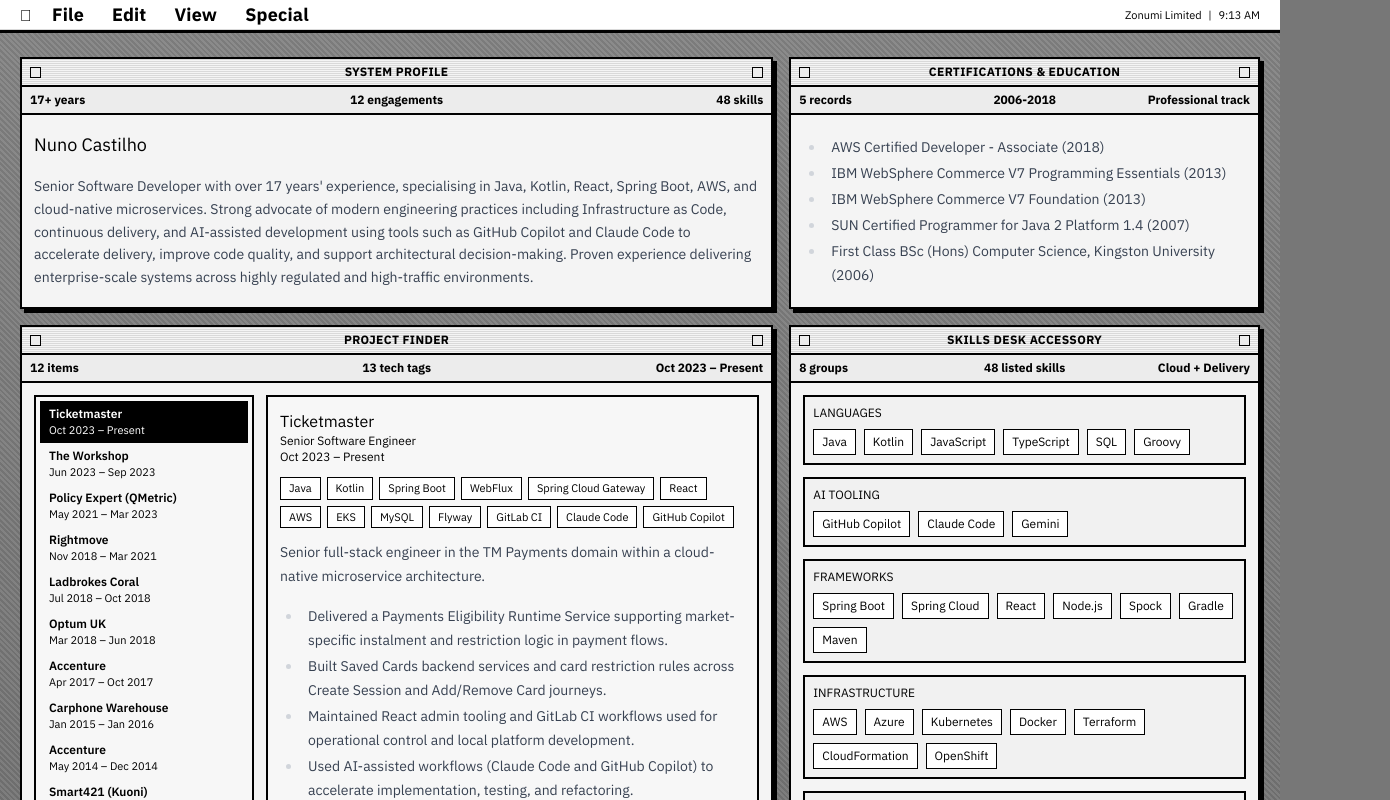
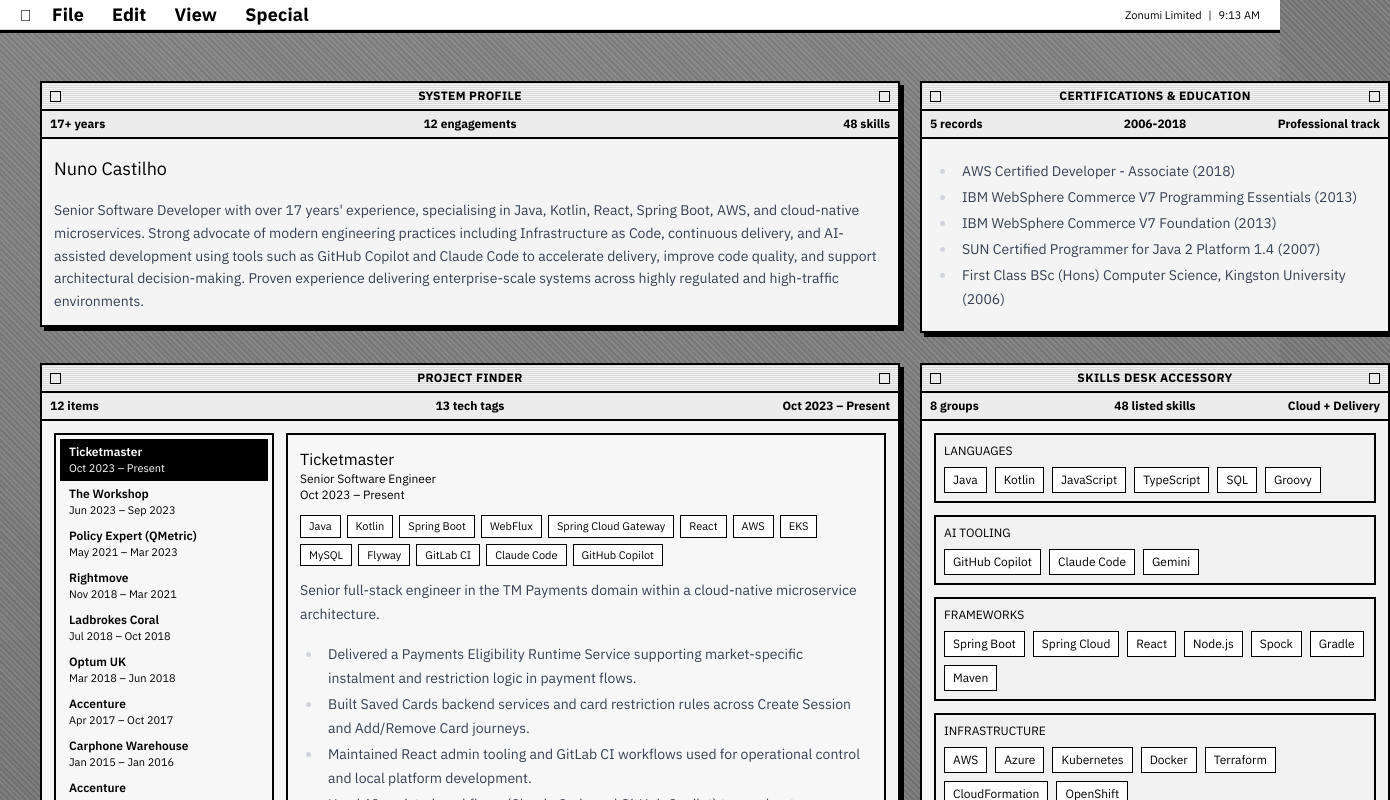
Before and after one commit to zonumi/zonumi-website, a Next.js app: page / in a window 1280 px wide. Shown: the top 800 px of the page, 1390 px wide, since content can reach past the window. Built offline with nearby package versions, Linux system fonts and the light colour scheme.

Commit message:
style: polish menu bar icon rendering

```diff
--- a/src/components/MacDesktop.tsx
+++ b/src/components/MacDesktop.tsx
@@ -1,11 +1,19 @@
 "use client";
 
-import { useEffect, useMemo, useState } from "react";
+import { type ReactNode, useEffect, useMemo, useRef, useState } from "react";
 import Markdown from "react-markdown";
 import type { Engagement, Profile } from "@/lib/markdown-utils";
 
 type Panel = "about" | "skills" | "engagements" | "contact";
 type MenuKey = "file" | "edit" | "view" | "special";
+type WindowId =
+  | "about-profile"
+  | "about-certs"
+  | "about-project"
+  | "about-skills"
+  | "panel-skills"
+  | "panel-engagements"
+  | "panel-contact";
 
 type MacDesktopProps = {
   profile: Profile;
@@ -16,6 +24,12 @@ type MenuAction = {
   label: string;
   panel?: Panel;
   href?: string;
+};
+
+type WindowState = {
+  x: number;
+  y: number;
+  z: number;
 };
 
 const CONTACT_EMAIL = "nuno.castilho@outlook.com";
@@ -45,17 +59,39 @@ const MENU_ITEMS: Record<MenuKey, MenuAction[]> = {
   ]
 };
 
+const INITIAL_WINDOWS: Record<WindowId, WindowState> = {
+  "about-profile": { x: 20, y: 24, z: 1 },
+  "about-certs": { x: 900, y: 24, z: 2 },
+  "about-project": { x: 20, y: 306, z: 3 },
+  "about-skills": { x: 900, y: 306, z: 4 },
+  "panel-skills": { x: 56, y: 44, z: 5 },
+  "panel-engagements": { x: 56, y: 44, z: 6 },
+  "panel-contact": { x: 120, y: 72, z: 7 }
+};
+
+const PANEL_WINDOW_MAP: Record<Exclude<Panel, "about">, WindowId> = {
+  skills: "panel-skills",
+  engagements: "panel-engagements",
+  contact: "panel-contact"
+};
+
 export function MacDesktop({ profile, engagements }: MacDesktopProps) {
   const [activePanel, setActivePanel] = useState<Panel>("about");
   const [activeMenu, setActiveMenu] = useState<MenuKey | null>(null);
   const [selectedSlug, setSelectedSlug] = useState(engagements[0]?.slug ?? "");
   const [clockText, setClockText] = useState("");
   const [copiedEmail, setCopiedEmail] = useState(false);
+  const [isDesktopLayout, setIsDesktopLayout] = useState(false);
+  const [zCounter, setZCounter] = useState(20);
+  const [windowPositions, setWindowPositions] = useState(INITIAL_WINDOWS);
+  const dragRef = useRef<{ id: WindowId; offsetX: number; offsetY: number } | null>(null);
+  const canvasRef = useRef<HTMLDivElement | null>(null);
 
   const selectedEngagement = useMemo(
     () => engagements.find((engagement) => engagement.slug === selectedSlug) ?? engagements[0],
     [engagements, selectedSlug]
   );
+
   const [aboutSummaryContent, certificationsContent] = useMemo(() => {
     const sectionHeadingPattern = /^##\s+Certifications and Education\s*$/im;
     const match = profile.content.match(sectionHeadingPattern);
@@ -69,6 +105,7 @@ export function MacDesktop({ profile, engagements }: MacDesktopProps) {
     const certifications = profile.content.slice(match.index + heading.length).trim();
     return [summary, certifications];
   }, [profile.content]);
+
   const yearsExperience = 17;
   const skillGroups = Object.keys(profile.skills).length;
   const totalSkills = Object.values(profile.skills).reduce((sum, skills) => sum + skills.length, 0);
@@ -99,9 +136,93 @@ export function MacDesktop({ profile, engagements }: MacDesktopProps) {
     return () => window.removeEventListener("click", closeMenus);
   }, []);
 
+  useEffect(() => {
+    const media = window.matchMedia("(min-width: 1024px)");
+    const updateLayout = () => setIsDesktopLayout(media.matches);
+    updateLayout();
+    media.addEventListener("change", updateLayout);
+    return () => media.removeEventListener("change", updateLayout);
+  }, []);
+
+  useEffect(() => {
+    if (!isDesktopLayout) {
+      dragRef.current = null;
+      return;
+    }
+
+    const onMouseMove = (event: MouseEvent) => {
+      const drag = dragRef.current;
+      const canvas = canvasRef.current;
+      if (!drag || !canvas) return;
+
+      const rect = canvas.getBoundingClientRect();
+      const x = Math.max(0, event.clientX - rect.left - drag.offsetX);
+      const y = Math.max(0, event.clientY - rect.top - drag.offsetY);
+
+      setWindowPositions((current) => ({
+        ...current,
+        [drag.id]: {
+          ...current[drag.id],
+          x,
+          y
+        }
+      }));
+    };
+
+    const onMouseUp = () => {
+      dragRef.current = null;
+    };
+
+    window.addEventListener("mousemove", onMouseMove);
+    window.addEventListener("mouseup", onMouseUp);
+
+    return () => {
+      window.removeEventListener("mousemove", onMouseMove);
+      window.removeEventListener("mouseup", onMouseUp);
+    };
+  }, [isDesktopLayout]);
+
+  const bringToFront = (id: WindowId) => {
+    setZCounter((prev) => {
+      const next = prev + 1;
+      setWindowPositions((current) => ({
+        ...current,
+        [id]: {
+          ...current[id],
+          z: next
+        }
+      }));
+      return next;
+    });
+  };
+
+  const beginDrag = (id: WindowId, event: React.MouseEvent<HTMLDivElement>) => {
+    if (!isDesktopLayout) return;
+
+    event.preventDefault();
+    event.stopPropagation();
+    bringToFront(id);
+
+    const canvas = canvasRef.current;
+    if (!canvas) return;
+
+    const rect = canvas.getBoundingClientRect();
+    const current = windowPositions[id];
+
+    dragRef.current = {
+      id,
+      offsetX: event.clientX - rect.left - current.x,
+      offsetY: event.clientY - rect.top - current.y
+    };
+  };
+
   const openPanel = (panel: Panel) => {
     setActivePanel(panel);
     setActiveMenu(null);
+
+    if (panel !== "about") {
+      bringToFront(PANEL_WINDOW_MAP[panel]);
+    }
   };
 
   const handleCopyEmail = async () => {
@@ -122,6 +243,42 @@ export function MacDesktop({ profile, engagements }: MacDesktopProps) {
         : activePanel === "engagements"
           ? "Project Finder"
           : "Contact Console";
+
+  const getWindowStyle = (id: WindowId, width: number | string) => {
+    if (!isDesktopLayout) return undefined;
+
+    const state = windowPositions[id];
+    return {
+      left: state.x,
+      top: state.y,
+      width,
+      zIndex: state.z
+    };
+  };
+
+  const renderWindowFrame = (
+    id: WindowId,
+    title: string,
+    subbar: ReactNode,
+    content: ReactNode,
+    width: number | string,
+    extraClass = ""
+  ) => (
+    <section
+      className={`mac-window ${isDesktopLayout ? "absolute" : ""} ${extraClass}`}
+      style={getWindowStyle(id, width)}
+      onMouseDown={() => (isDesktopLayout ? bringToFront(id) : null)}
+      data-window-id={id}
+    >
+      <div className="mac-titlebar mac-drag-handle" onMouseDown={(event) => beginDrag(id, event)}>
+        <span className="mac-dot" />
+        <h2>{title}</h2>
+        <span className="mac-dot" />
+      </div>
+      <div className="mac-subbar">{subbar}</div>
+      {content}
+    </section>
+  );
 
   const renderProjectFinder = (constrainedHeight = false) => (
     <div className={`grid gap-3 lg:grid-cols-[220px_1fr] ${constrainedHeight ? "h-full" : ""}`}>
@@ -172,6 +329,7 @@ export function MacDesktop({ profile, engagements }: MacDesktopProps) {
       </article>
     </div>
   );
+
   const renderSkills = () => (
     <div className="space-y-3">
       {Object.entries(profile.skills).map(([group, skills]) => (
@@ -188,6 +346,127 @@ export function MacDesktop({ profile, engagements }: MacDesktopProps) {
       ))}
     </div>
   );
+
+  const aboutWindows = (
+    <>
+      {renderWindowFrame(
+        "about-profile",
+        "System Profile",
+        <>
+          <p>{yearsExperience}+ years</p>
+          <p>{engagements.length} engagements</p>
+          <p>{totalSkills} skills</p>
+        </>,
+        <div className="mac-window-content space-y-4">
+          <div>
+            <h2 className="mt-1 text-lg">{profile.name}</h2>
+          </div>
+          <div className="prose prose-sm max-w-none prose-headings:font-semibold prose-p:leading-relaxed prose-li:my-0.5 prose-ul:my-2">
+            <Markdown>{aboutSummaryContent}</Markdown>
+          </div>
+        </div>,
+        860
+      )}
+
+      {renderWindowFrame(
+        "about-certs",
+        "Certifications & Education",
+        <>
+          <p>{certificationsCount} records</p>
+          <p>2006-2018</p>
+          <p>Professional track</p>
+        </>,
+        <div className="mac-window-content">
+          {certificationsContent ? (
+            <div className="prose prose-sm max-w-none prose-p:leading-relaxed prose-li:my-0.5 prose-ul:my-2">
+              <Markdown>{certificationsContent}</Markdown>
+            </div>
+          ) : (
+            <p className="text-sm">No certifications section found in profile content.</p>
+          )}
+        </div>,
+        470
+      )}
+
+      {renderWindowFrame(
+        "about-project",
+        "Project Finder",
+        <>
+          <p>{engagements.length} items</p>
+          <p>{selectedEngagement?.technologies.length ?? 0} tech tags</p>
+          <p>{selectedEngagement?.period ?? "No period"}</p>
+        </>,
+        <div className="mac-window-content h-[320px] xl:h-[460px]">{renderProjectFinder(true)}</div>,
+        860
+      )}
+
+      {renderWindowFrame(
+        "about-skills",
+        "Skills Desk Accessory",
+        <>
+          <p>{skillGroups} groups</p>
+          <p>{totalSkills} listed skills</p>
+          <p>Cloud + Delivery</p>
+        </>,
+        <div className="mac-scroll mac-window-content h-[320px] overflow-y-scroll xl:h-[460px]">{renderSkills()}</div>,
+        470
+      )}
+    </>
+  );
+
+  const singlePanelWindow =
+    activePanel === "about"
+      ? null
+      : renderWindowFrame(
+          PANEL_WINDOW_MAP[activePanel],
+          panelTitle,
+          activePanel === "skills" ? (
+            <>
+              <p>{skillGroups} groups</p>
+              <p>{totalSkills} listed skills</p>
+              <p>Capability index</p>
+            </>
+          ) : activePanel === "engagements" ? (
+            <>
+              <p>{engagements.length} contracts</p>
+              <p>{selectedEngagement?.technologies.length ?? 0} tech tags</p>
+              <p>{selectedEngagement?.client ?? "No selection"}</p>
+            </>
+          ) : (
+            <>
+              <p>3 quick actions</p>
+              <p>Email + LinkedIn + GitHub</p>
+              <p>Response ready</p>
+            </>
+          ),
+          <div className="mac-window-content">
+            {activePanel === "skills" ? renderSkills() : null}
+            {activePanel === "engagements" ? renderProjectFinder() : null}
+            {activePanel === "contact" ? (
+              <div className="space-y-4 text-sm">
+                <p>Use menu commands or quick actions below to contact Nuno.</p>
+                <div className="flex flex-wrap gap-2">
+                  <button type="button" onClick={handleCopyEmail} className="mac-action">
+                    {copiedEmail ? "Email Copied" : "Copy Email"}
+                  </button>
+                  <a className="mac-action" href={`mailto:${CONTACT_EMAIL}`}>
+                    Send Email
+                  </a>
+                  <a className="mac-action" href={LINKEDIN_URL} target="_blank" rel="noreferrer">
+                    Open LinkedIn
+                  </a>
+                  <a className="mac-action" href={GITHUB_URL} target="_blank" rel="noreferrer">
+                    Open GitHub
+                  </a>
+                </div>
+                <p className="text-xs">
+                  Direct contact: <strong>{CONTACT_EMAIL}</strong>
+                </p>
+              </div>
+            ) : null}
+          </div>,
+          isDesktopLayout ? 980 : "100%"
+        );
 
   return (
     <main className="mac-desktop min-h-screen">
@@ -237,142 +516,8 @@ export function MacDesktop({ profile, engagements }: MacDesktopProps) {
       </header>
 
       <section className="mx-auto w-full max-w-[1400px] px-3 py-4 sm:px-5 md:py-6">
-        <div className="space-y-4">
-          {activePanel === "about" ? (
-            <>
-              <div className="grid gap-4 xl:grid-cols-[1.6fr_1fr] xl:grid-rows-[auto_auto]">
-                <section className="mac-window xl:col-start-1 xl:row-start-1">
-                  <div className="mac-titlebar">
-                    <span className="mac-dot" />
-                    <h1>System Profile</h1>
-                    <span className="mac-dot" />
-                  </div>
-                  <div className="mac-subbar">
-                    <p>{yearsExperience}+ years</p>
-                    <p>{engagements.length} engagements</p>
-                    <p>{totalSkills} skills</p>
-                  </div>
-                  <div className="mac-window-content space-y-4">
-                    <div>
-                      <h2 className="mt-1 text-lg">{profile.name}</h2>
-                    </div>
-                    <div className="prose prose-sm max-w-none prose-headings:font-semibold prose-p:leading-relaxed prose-li:my-0.5 prose-ul:my-2">
-                      <Markdown>{aboutSummaryContent}</Markdown>
-                    </div>
-                  </div>
-                </section>
-
-                <section className="mac-window xl:col-start-2 xl:row-start-1">
-                  <div className="mac-titlebar">
-                    <span className="mac-dot" />
-                    <h2>Certifications & Education</h2>
-                    <span className="mac-dot" />
-                  </div>
-                  <div className="mac-subbar">
-                    <p>{certificationsCount} records</p>
-                    <p>2006-2018</p>
-                    <p>Professional track</p>
-                  </div>
-                  <div className="mac-window-content">
-                    {certificationsContent ? (
-                      <div className="prose prose-sm max-w-none prose-p:leading-relaxed prose-li:my-0.5 prose-ul:my-2">
-                        <Markdown>{certificationsContent}</Markdown>
-                      </div>
-                    ) : (
-                      <p className="text-sm">No certifications section found in profile content.</p>
-                    )}
-                  </div>
-                </section>
-
-                <section className="mac-window xl:col-start-1 xl:row-start-2">
-                  <div className="mac-titlebar">
-                    <span className="mac-dot" />
-                    <h2>Project Finder</h2>
-                    <span className="mac-dot" />
-                  </div>
-                  <div className="mac-subbar">
-                    <p>{engagements.length} items</p>
-                    <p>{selectedEngagement?.technologies.length ?? 0} tech tags</p>
-                    <p>{selectedEngagement?.period ?? "No period"}</p>
-                  </div>
-                  <div className="mac-window-content h-[320px] xl:h-[460px]">{renderProjectFinder(true)}</div>
-                </section>
-
-                <section className="mac-window xl:col-start-2 xl:row-start-2">
-                  <div className="mac-titlebar">
-                    <span className="mac-dot" />
-                    <h2>Skills Desk Accessory</h2>
-                    <span className="mac-dot" />
-                  </div>
-                  <div className="mac-subbar">
-                    <p>{skillGroups} groups</p>
-                    <p>{totalSkills} listed skills</p>
-                    <p>Cloud + Delivery</p>
-                  </div>
-                  <div className="mac-scroll mac-window-content h-[320px] overflow-y-scroll xl:h-[460px]">{renderSkills()}</div>
-                </section>
-              </div>
-            </>
-          ) : (
-            <section className="mac-window">
-              <div className="mac-titlebar">
-                <span className="mac-dot" />
-                <h1>{panelTitle}</h1>
-                <span className="mac-dot" />
-              </div>
-              <div className="mac-subbar">
-                {activePanel === "skills" ? (
-                  <>
-                    <p>{skillGroups} groups</p>
-                    <p>{totalSkills} listed skills</p>
-                    <p>Capability index</p>
-                  </>
-                ) : null}
-                {activePanel === "engagements" ? (
-                  <>
-                    <p>{engagements.length} contracts</p>
-                    <p>{selectedEngagement?.technologies.length ?? 0} tech tags</p>
-                    <p>{selectedEngagement?.client ?? "No selection"}</p>
-                  </>
-                ) : null}
-                {activePanel === "contact" ? (
-                  <>
-                    <p>3 quick actions</p>
-                    <p>Email + LinkedIn + GitHub</p>
-                    <p>Response ready</p>
-                  </>
-                ) : null}
-              </div>
-              <div className="mac-window-content">
-                {activePanel === "skills" ? renderSkills() : null}
-
-                {activePanel === "engagements" ? renderProjectFinder() : null}
-
-                {activePanel === "contact" ? (
-                  <div className="space-y-4 text-sm">
-                    <p>Use menu commands or quick actions below to contact Nuno.</p>
-                    <div className="flex flex-wrap gap-2">
-                      <button type="button" onClick={handleCopyEmail} className="mac-action">
-                        {copiedEmail ? "Email Copied" : "Copy Email"}
-                      </button>
-                      <a className="mac-action" href={`mailto:${CONTACT_EMAIL}`}>
-                        Send Email
-                      </a>
-                      <a className="mac-action" href={LINKEDIN_URL} target="_blank" rel="noreferrer">
-                        Open LinkedIn
-                      </a>
-                      <a className="mac-action" href={GITHUB_URL} target="_blank" rel="noreferrer">
-                        Open GitHub
-                      </a>
-                    </div>
-                    <p className="text-xs">
-                      Direct contact: <strong>{CONTACT_EMAIL}</strong>
-                    </p>
-                  </div>
-                ) : null}
-              </div>
-            </section>
-          )}
+        <div ref={canvasRef} className={`relative ${isDesktopLayout ? "h-[980px]" : "space-y-4"}`}>
+          {activePanel === "about" ? aboutWindows : singlePanelWindow}
         </div>
       </section>
     </main>
```
